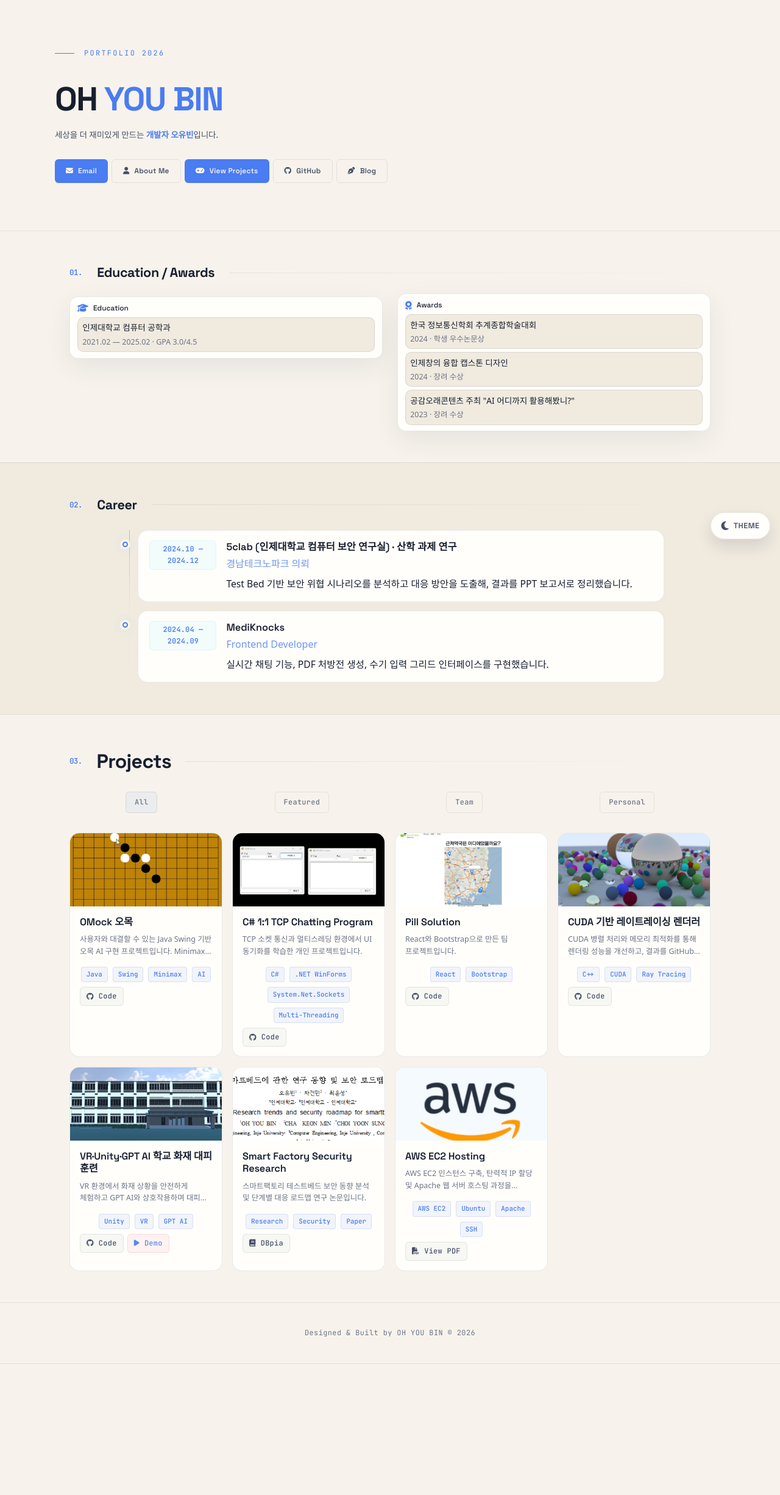
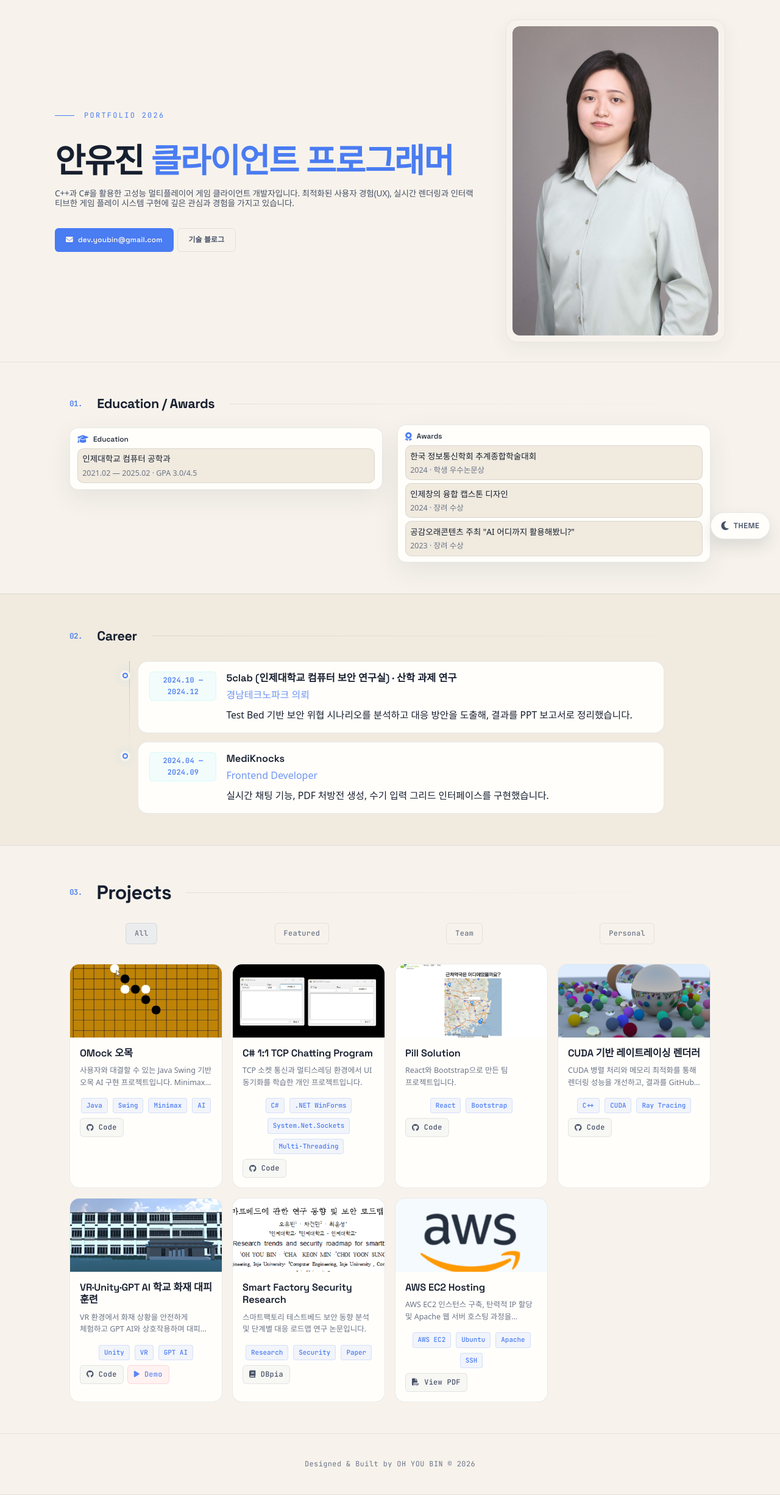
Before and after one commit to eye2ffect/eye2ffect.github.io, a Jekyll site: the page built from index.html, in a window 1280 px wide. Shown: the whole page at 61% size. Built offline with Jekyll 4.4.1, drawn with Linux system fonts in a browser that asks for light colours; some web fonts are replaced; before the commit the page ends 2236 px from its top, so only the background shows below that.

Commit message:
feat: update hero layout, add Profile.jpg hero, remove about portraits, apply minimal profile styling

```diff
--- a/_includes/about.html
+++ b/_includes/about.html
@@ -11,9 +11,7 @@
                     복잡한 문제를 명확한 흐름으로 바꾸는 일을 중요하게 생각합니다.
                 </p>
             </div>
-            <div class="about-section-visual">
-                <img src="{{ site.profile_picture }}" alt="OH YOU BIN" class="about-section-image" />
-            </div>
+            <!-- 프로필 이미지는 메인 페이지에만 표시하므로 제거되었습니다. -->
         </div>
 
         <div class="about-section-card about-section-card-reverse">
--- a/_includes/nav.html
+++ b/_includes/nav.html
@@ -2,7 +2,7 @@
     <div class="sticky-nav-inner">
         <a class="sticky-nav-brand" href="#hero">OH YOU BIN</a>
         <div class="sticky-nav-links">
-            <a class="nav-links" href="mailto:dev.youbin@gmail.com">Email</a>
+            <a class="nav-links" href="mailto:dev.youbin@gmail.com">dev.youbin@gmail.com</a>
             <a class="nav-links" href="javascript:void(0)" data-open-about="true">About Me</a>
             <a class="nav-links" href="#education-awards">Education / Awards</a>
             <a class="nav-links" href="#career">Career</a>
@@ -18,27 +18,25 @@
 
 <section class="hero" id="hero">
     <div class="hero-inner">
+        <div class="hero-left">
             <div class="hero-label">Portfolio 2026</div>
-        <h1 class="hero-name">OH <span class="accent">YOU BIN</span></h1>
-        <p class="hero-intro">세상을 더 재미있게 만드는 <strong class="hero-intro-emphasis"><span class="accent">개발자 오유빈</span></strong>입니다.</p>
+            <h1 class="hero-name">안유진 <span class="accent">클라이언트 프로그래머</span></h1>
+            <p class="hero-intro">C++과 C#을 활용한 고성능 멀티플레이어 게임 클라이언트 개발자입니다. 최적화된 사용자 경험(UX), 실시간 렌더링과 인터랙티브한 게임 플레이 시스템 구현에 깊은 관심과 경험을 가지고 있습니다.</p>
+
             <div class="hero-actions">
                     <a href="mailto:dev.youbin@gmail.com" class="hero-btn hero-btn-primary">
-                <i class="fas fa-envelope"></i> Email
+                        <i class="fas fa-envelope"></i> dev.youbin@gmail.com
                     </a>
                 <a href="javascript:void(0)" class="hero-btn hero-btn-ghost" data-open-about="true">
-                <i class="fas fa-user"></i> About Me
-            </a>
-            <a href="#projects" class="hero-btn hero-btn-primary">
-                <i class="fas fa-gamepad"></i> View Projects
-            </a>
-            <a href="https://github.com/eye2ffect" target="_blank" class="hero-btn hero-btn-ghost">
-                <i class="fab fa-github"></i> GitHub
-            </a>
-            <a href="https://muksal2000.tistory.com/" target="_blank" class="hero-btn hero-btn-ghost">
-                <i class="fas fa-pen-nib"></i> Blog
+                    기술 블로그
                 </a>
             </div>
         </div>
 
+        <div class="hero-right">
+            <div class="hero-profile-wrap">
+                <img src="/assets/images/Profile.jpg" alt="Profile" class="hero-profile" />
+            </div>
+        </div>
     </div>
 </section>
--- a/_layouts/default.html
+++ b/_layouts/default.html
@@ -157,7 +157,7 @@
             <div class="about-popup-body" tabindex="0">
                 <div class="about-section">
                     <h3>About Me</h3>
-                    <img src="assets/images/pp.jpg" alt="OH YOU BIN portrait" style="width: min(200px, 100%); border-radius: 10px; margin-bottom: 1rem; border: 1px solid rgba(255,255,255,.1);">
+                    <!-- 프로필 이미지는 메인 페이지에서만 사용하므로 팝업에서 제거되었습니다. -->
 
                     <p><strong>저는 행동이 먼저인 사람입니다.</strong></p>
                     <p>고민보다 시도가 먼저였고, 그 방식이 지금의 저를 만들었습니다. 2학년 2학기, 학업과 일을 병행하며 개발을 시작했습니다. 물을 엎지를까 걱정하기보단, 엎질렀을 때 어떻게 닦을지를 먼저 준비하는 것, 그게 제 방식입니다.</p>
--- a/assets/css/main.css
+++ b/assets/css/main.css
@@ -49,6 +49,14 @@
   --panel-shadow: 0 14px 40px rgba(23, 31, 47, 0.08);
   --noise-opacity: 0.035;
 
+  /* Profile image theme variables */
+  --profile-border: rgba(23, 31, 47, 0.06);
+  --profile-bg: linear-gradient(180deg, rgba(255,255,255,0.02), rgba(255,255,255,0.01));
+  --profile-shadow: 0 10px 30px rgba(23,31,47,0.06);
+  --profile-filter: saturate(0.98) contrast(1.01) brightness(1);
+  --profile-border-width: 1px;
+  --profile-glow: rgba(0, 0, 0, 0);
+
   /* ---- Typography ---- */
   --font-display: 'Space Grotesk', system-ui, -apple-system, sans-serif;
   --font-body: 'Pretendard Variable', 'Pretendard', system-ui, sans-serif;
@@ -112,6 +120,14 @@
   --scrollbar-thumb-border: rgba(0, 0, 0, 0.25);
   --panel-shadow: 0 20px 80px rgba(0, 0, 0, 0.45);
   --noise-opacity: 0.25;
+
+  /* Profile image theme variables (dark) */
+  --profile-border: rgba(255, 255, 255, 0.06);
+  --profile-bg: linear-gradient(180deg, rgba(0,0,0,0.18), rgba(255,255,255,0.01));
+  --profile-shadow: 0 10px 30px rgba(0,0,0,0.45);
+  --profile-filter: brightness(0.98) contrast(1.02) saturate(0.95);
+  --profile-border-width: 1px;
+  --profile-glow: rgba(0, 0, 0, 0);
 }
 
 /* ================================================================
@@ -339,6 +355,53 @@ html {
   color: var(--primary);
 }
 
+/* ================================================================
+   Hero: two-column layout with profile image on the right
+   ================================================================ */
+.hero-inner {
+  display: grid;
+  grid-template-columns: 1fr 360px;
+  gap: var(--space-6);
+  align-items: center;
+}
+
+.hero-left { max-width: 720px; }
+
+.hero-right { display: flex; justify-content: center; }
+
+.hero-profile-wrap {
+  border-radius: 18px;
+  padding: 10px;
+  background: var(--profile-bg);
+  border: var(--profile-border-width) solid var(--profile-border);
+  box-shadow: var(--profile-shadow), 0 10px 30px var(--profile-glow);
+  overflow: hidden;
+  transition: transform 0.25s var(--ease-smooth), border-color 0.25s var(--ease-smooth), box-shadow 0.25s var(--ease-smooth), background-color 0.25s var(--ease-smooth), filter 0.25s var(--ease-smooth);
+  will-change: transform;
+  width: 100%;
+  max-width: 360px;
+}
+
+.hero-profile-wrap:hover {
+  transform: translateY(-6px) scale(1.02);
+  box-shadow: var(--profile-shadow), 0 18px 50px var(--profile-glow);
+}
+
+.hero-profile {
+  display: block;
+  width: 100%;
+  height: auto;
+  border-radius: 12px;
+  object-fit: cover;
+  filter: var(--profile-filter);
+}
+
+@media (max-width: 900px) {
+  .hero-inner { grid-template-columns: 1fr; }
+  .hero-right { order: -1; margin-bottom: var(--space-4); display: flex; justify-content: center; }
+  .hero-profile-wrap { max-width: 320px; }
+}
+
 .hero-actions {
   display: flex; gap: 6px;
   flex-wrap: wrap;
```
Also changed, not shown: assets/images/Profile.jpg (added), assets/images/pp.jpg (deleted). Lines whose indentation alone changed are shown as unchanged.
